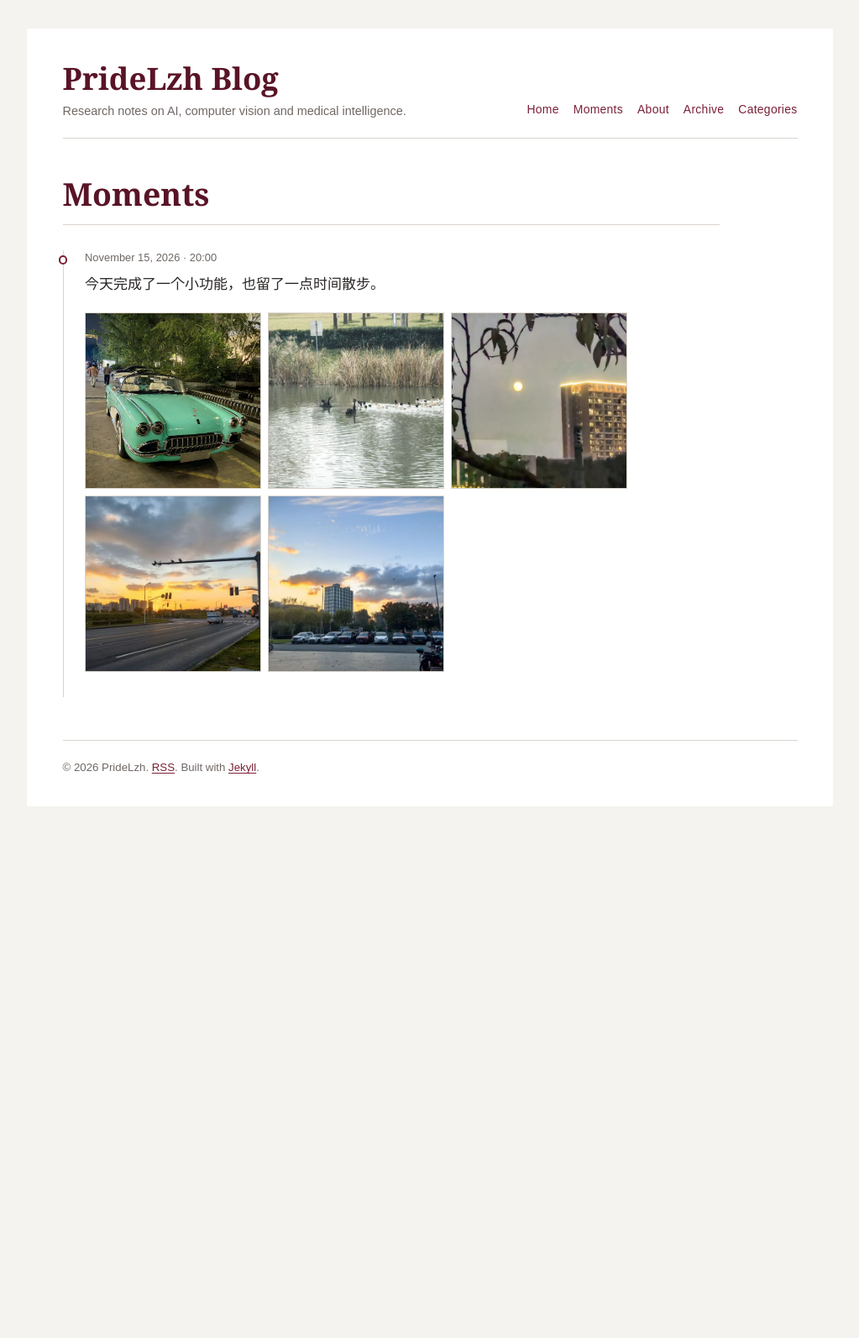
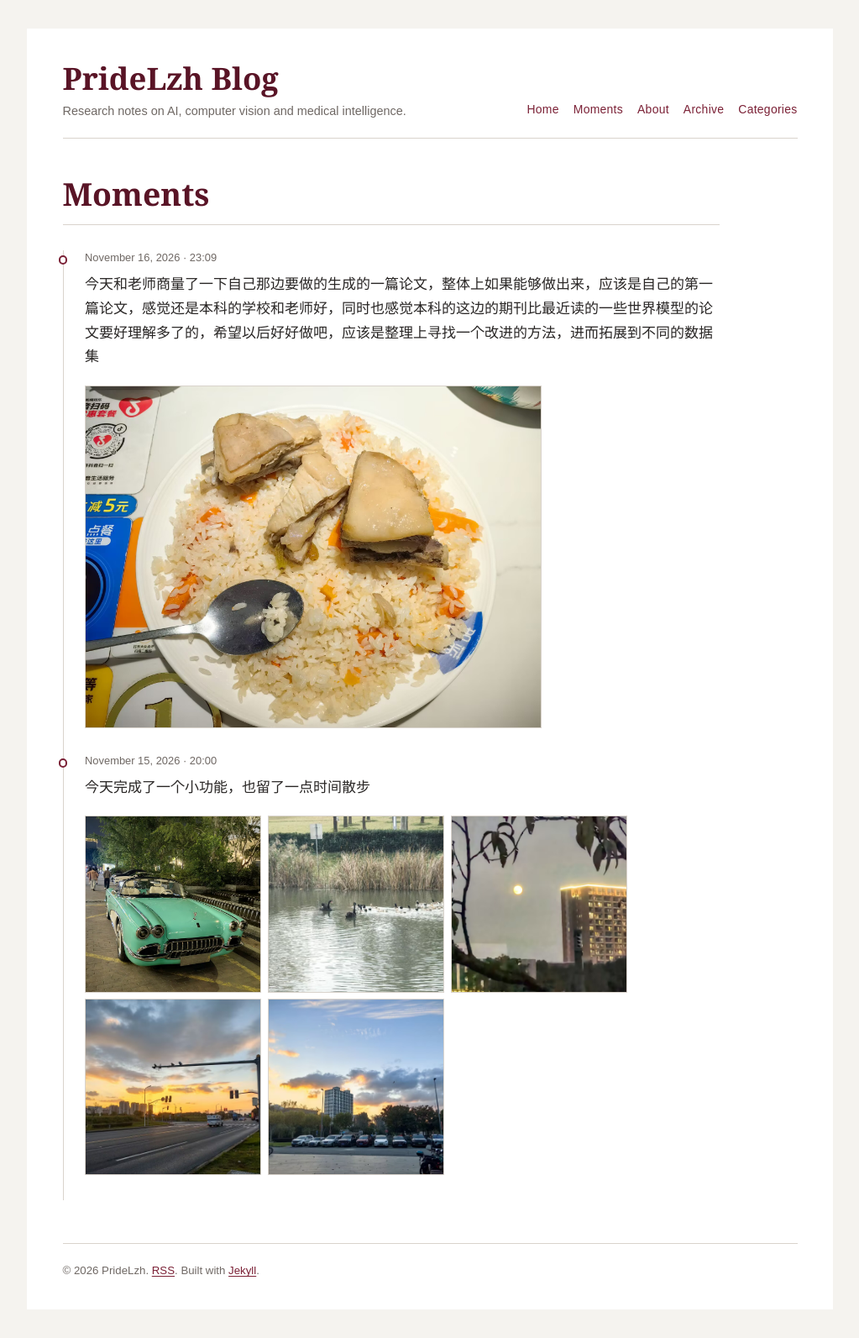
Before and after one commit to pridelzh/pridelzh.github.io, a Jekyll site: the page built from moments.md, in a window 1280 px wide. Shown: the whole page at 84% size, without its empty margins (128-1151 px from the left). Built offline with Jekyll 4.4.1, drawn with Linux system fonts in a browser that asks for light colours; before the commit the page ends 994 px from its top, so only the background shows below that.

Commit message:
comment update on 2026-11-16

```diff
--- a/_data/moments.yml
+++ b/_data/moments.yml
@@ -1,10 +1,16 @@
 moments:
   - date: 2026-11-15 20:00:00 +0800
     content: |
-      今天完成了一个小功能，也留了一点时间散步。
+      今天完成了一个小功能，也留了一点时间散步
 
       ![car](assets/images/moments/bbc5edad1c0fcee6be6d274769ccf3d4.jpg)
       ![duck](assets/images/moments/32972eb121597c6b22d57f51fd767df4_720.jpg)
       ![moon](assets/images/moments/9ffcdfe76d0aa943daf69455d5f0a02a_720.jpg)
       ![sence](assets/images/moments/dd51a914306858503e210ca853cd64a9_720.jpg)
       ![sence](assets/images/moments/5f716850706b0b2d951af24cb9d1fe17_720.jpg)
+
+  - date: 2026-11-16 23:09:00 +0800
+    content: |
+      今天和老师商量了一下自己那边要做的生成的一篇论文，整体上如果能够做出来，应该是自己的第一篇论文，感觉还是本科的学校和老师好，同时也感觉本科的这边的期刊比最近读的一些世界模型的论文要好理解多了的，希望以后好好做吧，应该是整理上寻找一个改进的方法，进而拓展到不同的数据集
+
+      ![xinjiang food](assets/images/moments/340f55ebbe647f9c5a7fc2067471db50.jpg)
```
Also changed, not shown: moments-editor.md (+1 -1 lines), test/image_authoring_test.rb (+26 -5 lines), README.md, assets/images/moments/340f55ebbe647f9c5a7fc2067471db50.jpg (renamed from assets/images/moments/176d7bec99689e94eec0600d2d95d9a0.jpeg).
